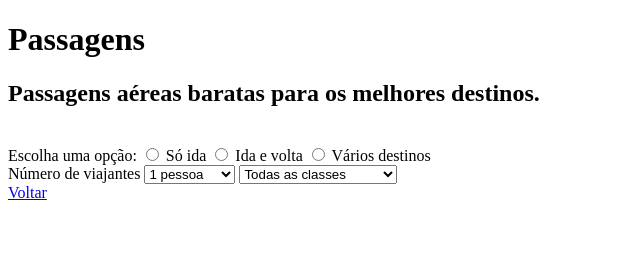
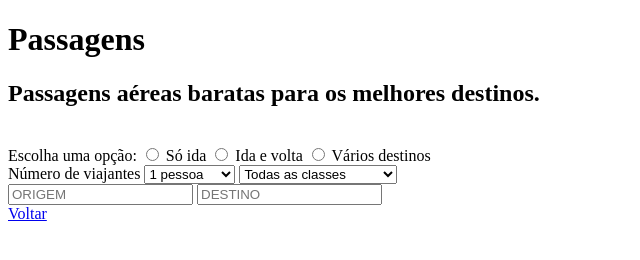
Before and after one commit to raphaelmarquesdasilva/ancoragem, a plain HTML site: page passagens.html in a window 1280 px wide. Shown: the whole page, without its empty margins (0-640 px from the left). Drawn offline with Linux system fonts and the light colour scheme.

Commit message:
origem e destino adicionados

```diff
--- a/passagens.html
+++ b/passagens.html
@@ -36,6 +36,9 @@
             <option value="">Econômica & Premium</option>
             <option value="">Executiva & Primeira</option>
         </select>
+        <br>
+        <input type="text" placeholder="ORIGEM">
+        <input type="text" placeholder="DESTINO">
 
         <br>
 
```
